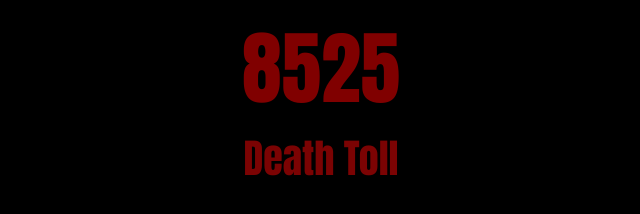
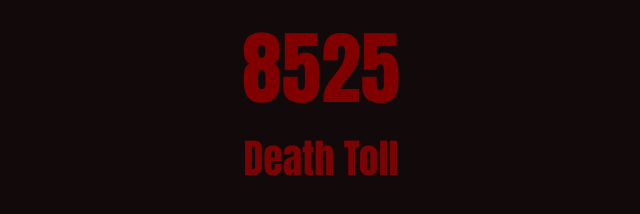
Before and after one commit to Minacoding-coder/Counterr-1, a plain HTML site: page index.html in a window 1280 px wide. Shown: the whole page, without its empty margins (319-959 px from the left). Drawn offline with Linux system fonts and the light colour scheme.

Commit message:
made a color change

```diff
--- a/index.html
+++ b/index.html
@@ -7,7 +7,7 @@
     <style>
         body {
             text-align: center;
-            background-color: #000000;
+            background-color: hwb(0 4% 93%);
             font-family: Impact, Haettenschweiler, 'Arial Narrow Bold', sans-serif;
         }
 
```
